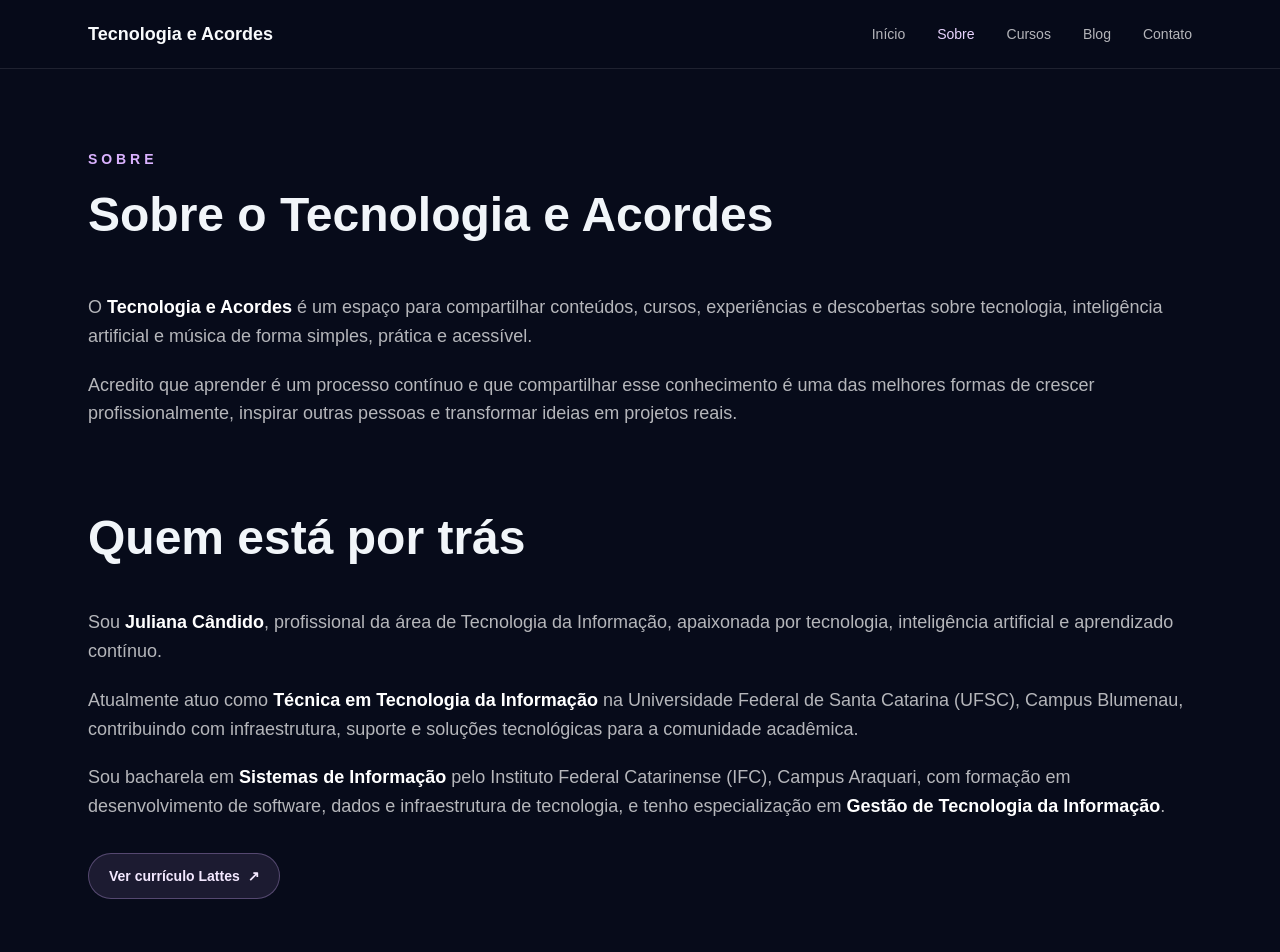
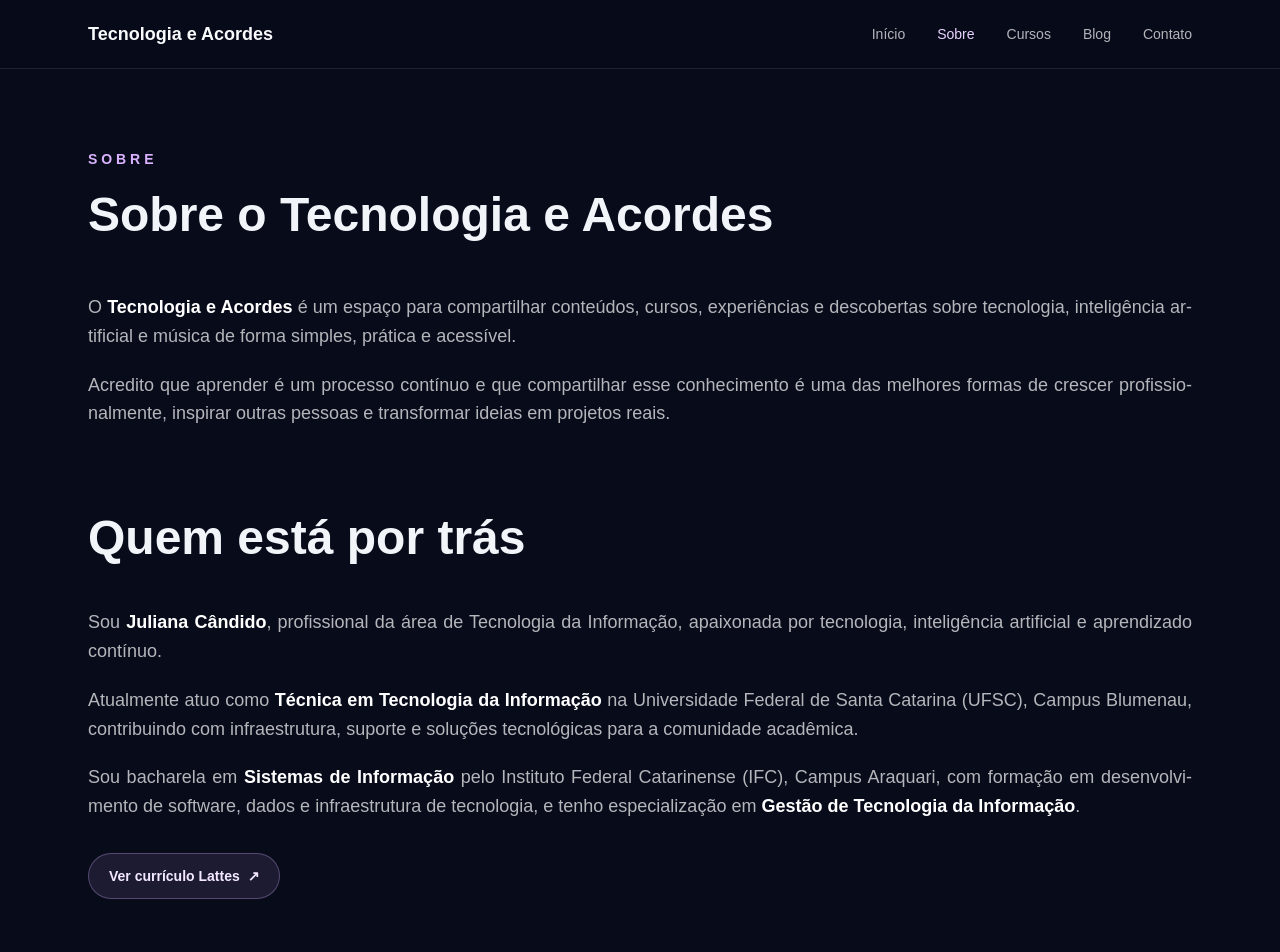
Before and after one commit to j-candido/tecnologia-e-acordes, a Next.js app: page /sobre in a window 1280 px wide. Shown: the top 952 px of the page. Built offline with nearby package versions, Linux system fonts and the light colour scheme.

Commit message:
Ajusta alinhamento dos parágrafos da página Sobre

```diff
--- a/components/About.tsx
+++ b/components/About.tsx
@@ -13,7 +13,7 @@
           Sobre o Tecnologia e Acordes
           </h1>
 
-          <div className="mt-12 space-y-5 text-lg leading-[1.6] text-white/70">
+          <div lang="pt-BR" className="mt-12 space-y-5 text-left text-lg leading-[1.6] text-white/70 [text-align-last:left] sm:hyphens-auto sm:text-justify">
             <p>
               O <strong className="text-white">Tecnologia e Acordes</strong> é um
               espaço para compartilhar conteúdos, cursos, experiências e
@@ -29,7 +29,7 @@
           <h2 className="mt-20 text-4xl font-bold leading-tight text-slate-100 sm:text-5xl">
             Quem está por trás
           </h2>
-          <div className="mt-10 space-y-5 text-lg leading-[1.6] text-white/70">
+          <div lang="pt-BR" className="mt-10 space-y-5 text-left text-lg leading-[1.6] text-white/70 [text-align-last:left] sm:hyphens-auto sm:text-justify">
 
             <p>
               Sou <strong className="text-white">Juliana Cândido</strong>,
```
